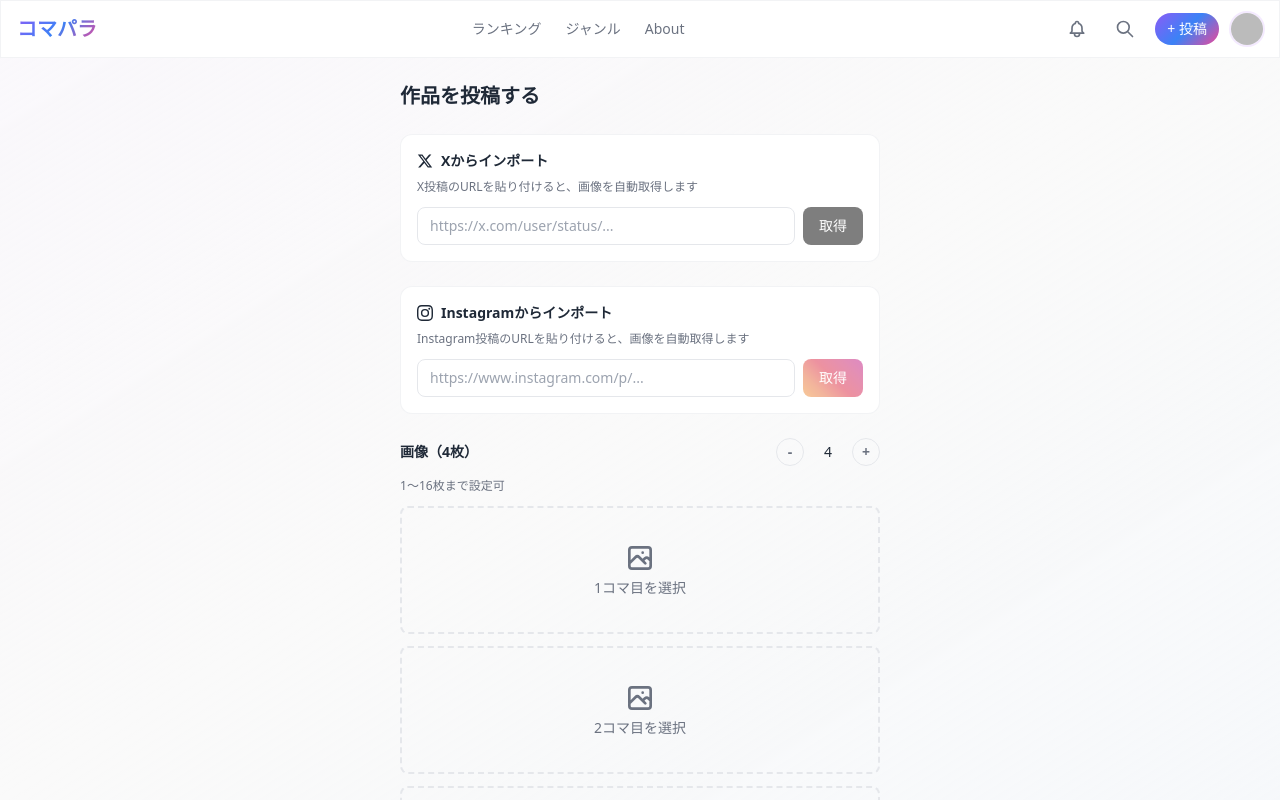
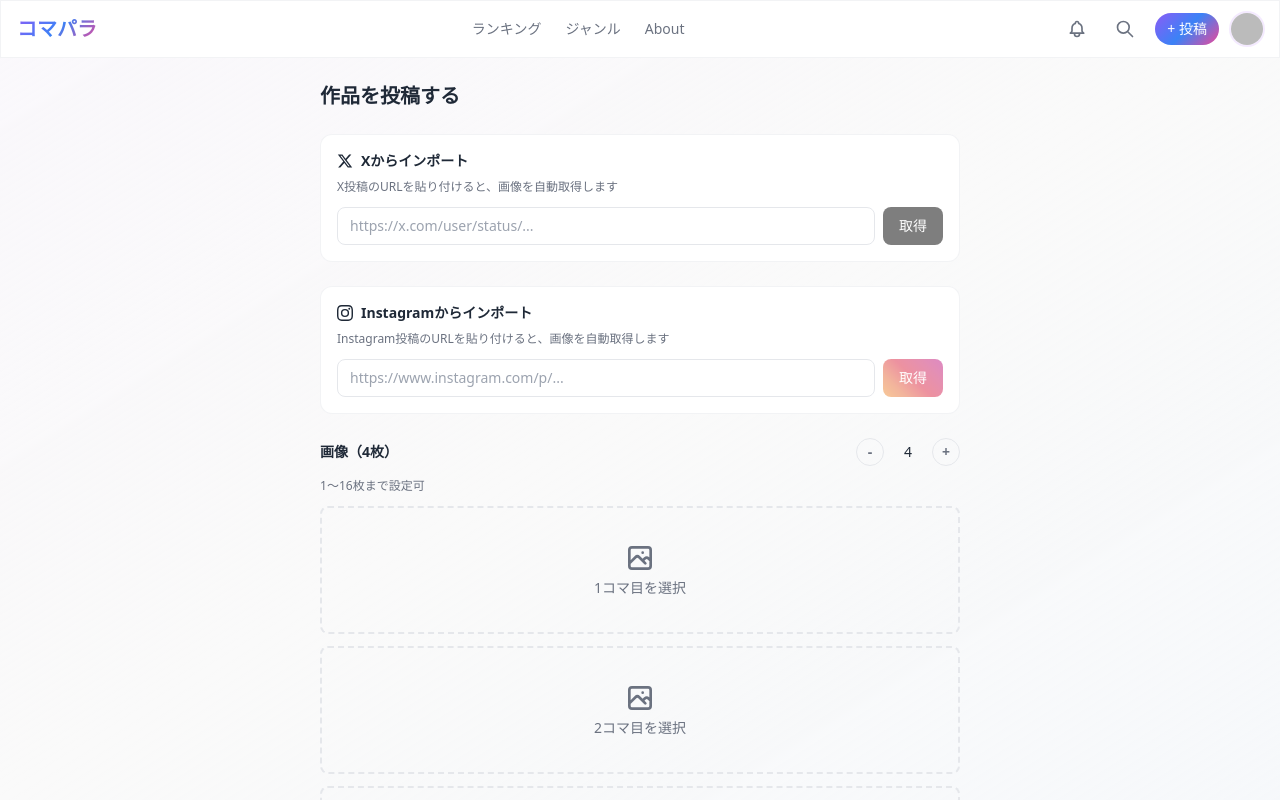
Before and after one commit to tsuratsura818/komapara, a Next.js app: page /upload in a window 1280 px wide. Shown: the top 800 px of the page. Built offline with nearby package versions, Linux system fonts and the light colour scheme; no server answers; the database is empty; sample sign-in values are in the browser's storage.

Commit message:
fix: 投稿フォームの画像表示幅を拡大（max-w-lg → max-w-2xl）
画像プレビューが狭すぎてInstagram標準サイズの画像が
見にくい問題に対応。512px → 672pxに拡大。

Co-Authored-By: Claude Opus 4.6 <noreply@anthropic.com>

```diff
--- a/src/components/works/WorkUploadForm.tsx
+++ b/src/components/works/WorkUploadForm.tsx
@@ -401,7 +401,7 @@ export function WorkUploadForm({ userSeries = [] }: { userSeries?: SeriesOption[
   }
 
   return (
-    <form ref={formRef} onSubmit={handleSubmit} className="max-w-lg mx-auto px-4 py-6">
+    <form ref={formRef} onSubmit={handleSubmit} className="max-w-2xl mx-auto px-4 py-6">
       <h1 className="text-xl font-bold text-komapara-text mb-6">
         作品を投稿する
       </h1>
```
